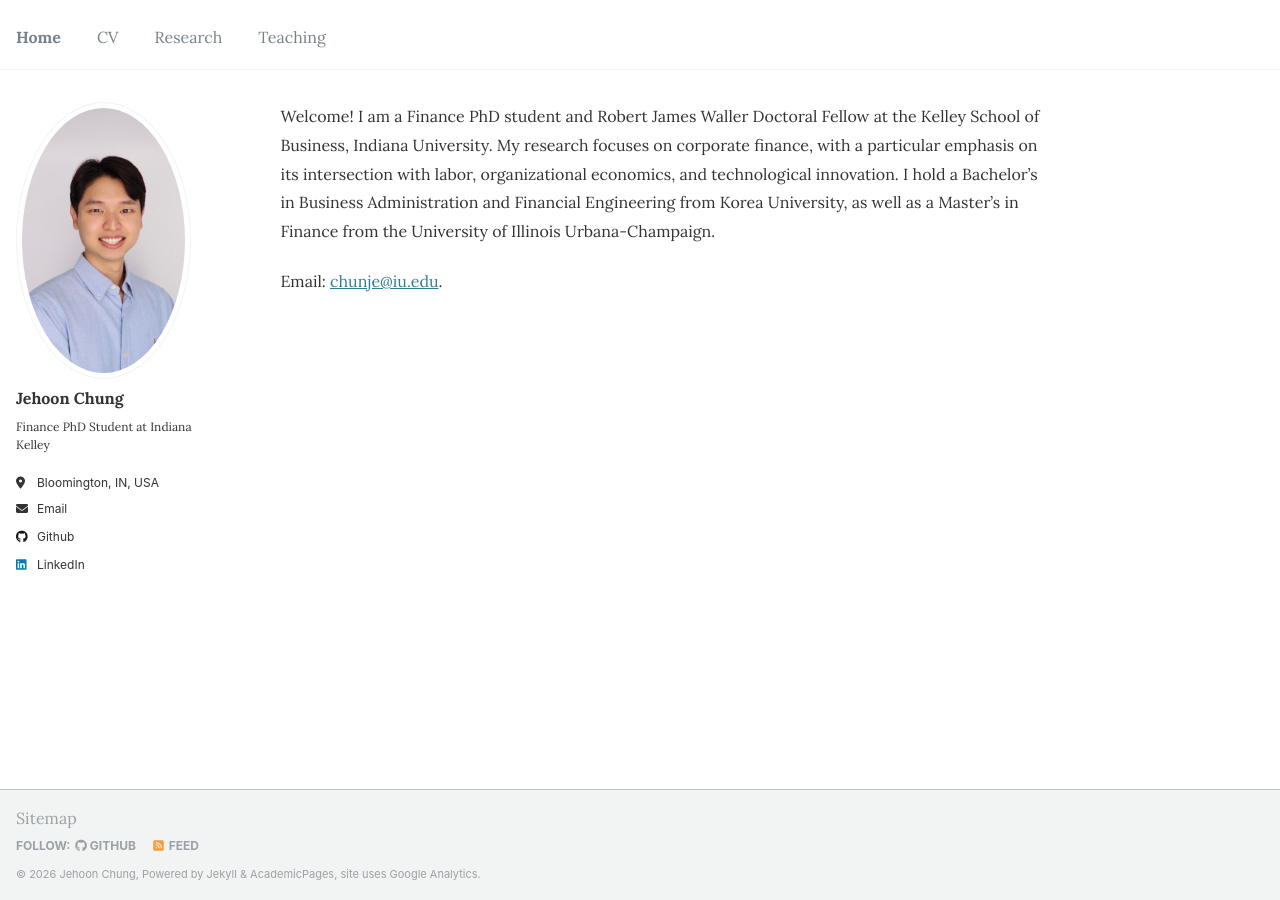
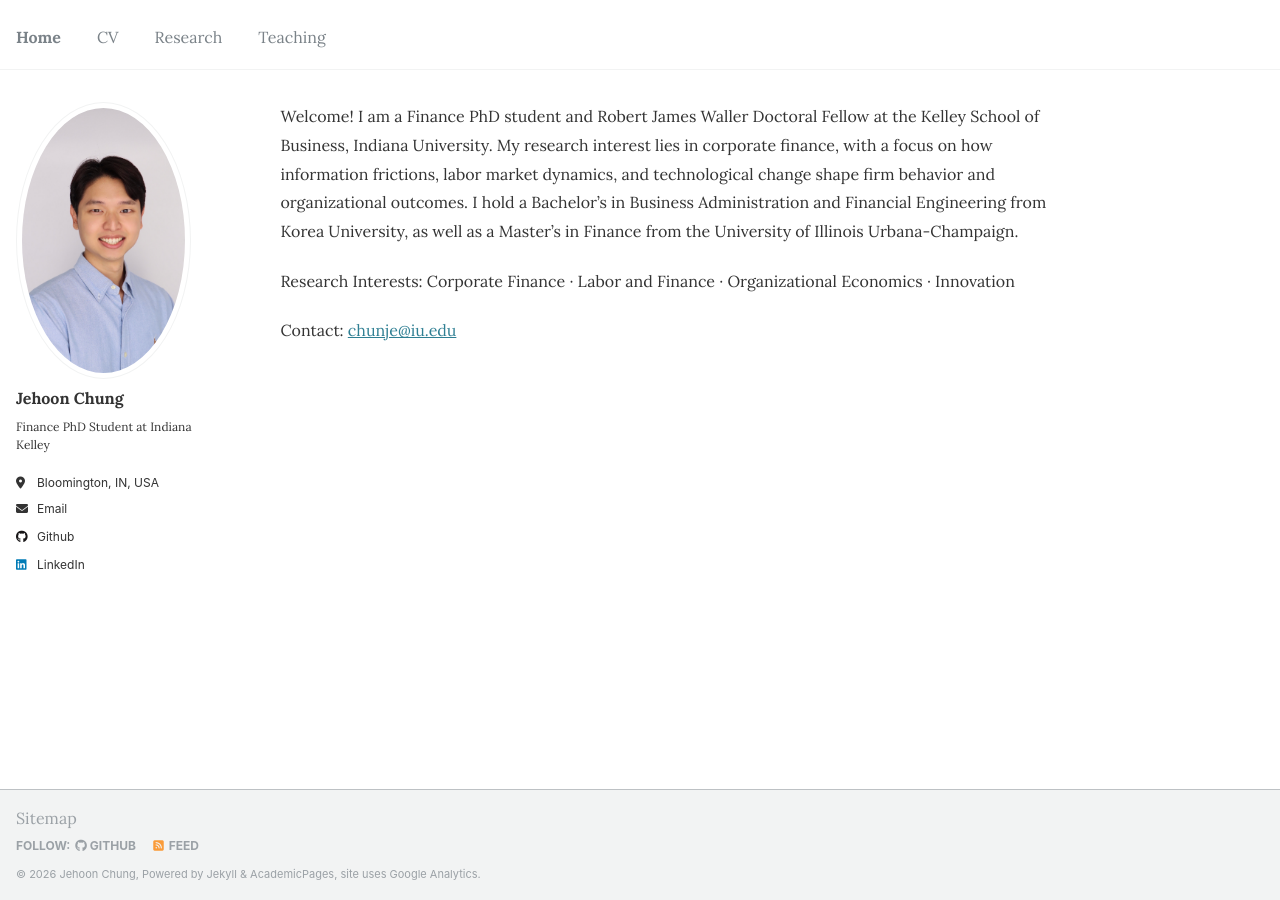
Before and after one commit to JehoonChung/jehoonchung.github.io, a Jekyll site: the page built from _pages/about.md, in a window 1280 px wide. Built offline with Jekyll 4.4.1, drawn with Linux system fonts in a browser that asks for light colours.

Commit message:
Update about.md

```diff
--- a/_pages/about.md
+++ b/_pages/about.md
@@ -7,6 +7,8 @@ redirect_from:
 ---
 
 
-Welcome! I am a Finance PhD student and Robert James Waller Doctoral Fellow at the Kelley School of Business, Indiana University. My research focuses on corporate finance, with a particular emphasis on its intersection with labor, organizational economics, and technological innovation. I hold a Bachelor's in Business Administration and Financial Engineering from Korea University, as well as a Master’s in Finance from the University of Illinois Urbana-Champaign.
+Welcome! I am a Finance PhD student and Robert James Waller Doctoral Fellow at the Kelley School of Business, Indiana University. My research interest lies in corporate finance, with a focus on how information frictions, labor market dynamics, and technological change shape firm behavior and organizational outcomes. I hold a Bachelor's in Business Administration and Financial Engineering from Korea University, as well as a Master’s in Finance from the University of Illinois Urbana-Champaign.
 
-Email: <a href="mailto:chunje@iu.edu">chunje@iu.edu</a>.
+Research Interests: Corporate Finance · Labor and Finance · Organizational Economics · Innovation
+
+Contact: <a href="mailto:chunje@iu.edu">chunje@iu.edu</a>
```
